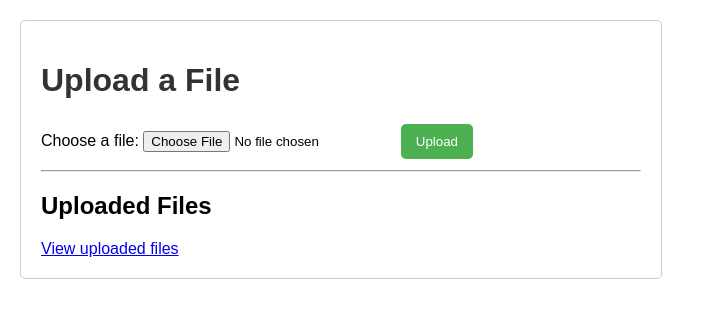
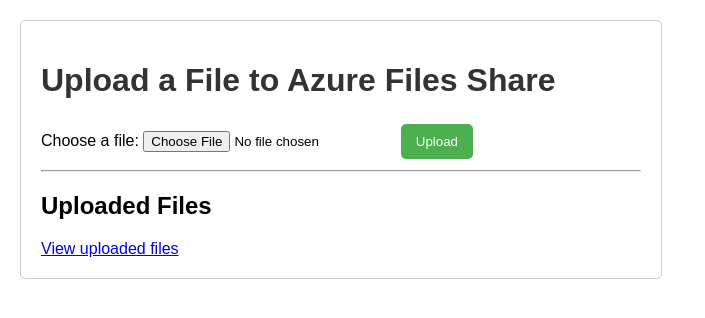
Before and after one commit to supriyameruva/flask001, a Flask app: page /upload in a window 1280 px wide. Shown: the top 318 px of the page, without its empty margins (0-705 px from the left). Run offline with Flask 3, Linux system fonts and the light colour scheme.

Commit message:
FINAL002

```diff
--- a/app.py
+++ b/app.py
@@ -1,41 +1,118 @@
-from flask import Flask, render_template, request, redirect, url_for, session
+from flask import Flask, render_template, request, redirect, url_for, session, send_file
+from werkzeug.utils import secure_filename
 from azure.identity import DefaultAzureCredential
 from azure.storage.blob import BlobServiceClient
+from azure.storage.fileshare import ShareServiceClient
 import os
 
 app = Flask(__name__)
-app.secret_key = 'supersecretkey'  # Needed for sessions
+app.secret_key = os.getenv('SECRET_KEY')  # Ensure this is set in your environment
 
-# Azure Storage account URL
-account_url = "https://myflaskwebappstorage.blob.core.windows.net/"
-
-# Authenticate using managed identity with DefaultAzureCredential
-credential = DefaultAzureCredential()
-blob_service_client = BlobServiceClient(account_url=account_url, credential=credential)
+# Set the directory for the Azure Files share (this should match the mounted drive)
+AZURE_FILES_PATH = '/mnt/myfiles'  # Adjust this path based on your mounting
 
 # Set upload folder and allowed file extensions
-app.config['UPLOAD_FOLDER'] = 'uploads/'
+app.config['UPLOAD_FOLDER'] = AZURE_FILES_PATH
 app.config['ALLOWED_EXTENSIONS'] = {'png', 'jpg', 'jpeg', 'gif', 'txt', 'pdf'}
 
-# Ensure upload folder exists
-os.makedirs(app.config['UPLOAD_FOLDER'], exist_ok=True)
+# Initialize Azure Blob and File Share clients using managed identity
+credential = DefaultAzureCredential()
+blob_service_client = BlobServiceClient(account_url="https://myflaskwebappstorage.blob.core.windows.net", credential=credential)
+share_service_client = ShareServiceClient(account_url="https://myflaskwebappstorage.file.core.windows.net", credential=credential)
 
+# Home page route
 @app.route('/')
 def index():
     return render_template('index.html')
 
-@app.route('/login', methods=['GET', 'POST'])
-def login():
+# Check if a file is allowed (based on extension)
+def allowed_file(filename):
+    return '.' in filename and filename.rsplit('.', 1)[1].lower() in app.config['ALLOWED_EXTENSIONS']
+
+# File upload route (Azure Blob Storage)
+@app.route('/upload_blob', methods=['GET', 'POST'])
+def upload_blob():
+    error_message = None  # Initialize an error message variable
     if request.method == 'POST':
-        username = request.form['username']
-        password = request.form['password']
-        # Simple authentication (replace with a real user database check)
-        if username == 'admin' and password == 'password':
-            session['user'] = username
-            return redirect(url_for('index'))
-        return 'Invalid credentials'
-    return render_template('login.html')
+        file = request.files.get('file')  # Use .get() for safer access
+        if not file:
+            error_message = 'No file selected for upload.'
+        elif file and allowed_file(file.filename):
+            filename = secure_filename(file.filename)
 
+            # Upload to Azure Blob Storage
+            blob_client = blob_service_client.get_blob_client(container="uploads", blob=filename)
+            try:
+                blob_client.upload_blob(file)
+                return f"File {filename} uploaded successfully to Azure Blob Storage"
+            except Exception as e:
+                error_message = f"Failed to upload file: {e}"
+        else:
+            error_message = 'File type not allowed.'
+
+    return render_template('upload.html', error=error_message)  # Pass error message to the template
+
+# File upload route (Azure Files share)
+@app.route('/upload', methods=['GET', 'POST'])
+def upload():
+    error_message = None  # Initialize an error message variable
+    if request.method == 'POST':
+        file = request.files.get('file')  # Use .get() for safer access
+        if not file:
+            error_message = 'No file selected for upload.'
+        elif file and allowed_file(file.filename):
+            filename = secure_filename(file.filename)
+            file_path = os.path.join(app.config['UPLOAD_FOLDER'], filename)
+            # Check for file existence and handle duplicates
+            if os.path.exists(file_path):
+                error_message = f'File {filename} already exists. Please rename it and try again.'
+            else:
+                file.save(file_path)  # Save to Azure Files share
+                return f"File {filename} uploaded successfully to Azure Files share"
+        else:
+            error_message = 'File type not allowed.'
+
+    return render_template('upload.html', error=error_message)  # Pass error message to the template
+
+# List all files in Azure Blob Storage
+@app.route('/list_blobs')
+def list_blobs():
+    try:
+        container_client = blob_service_client.get_container_client("uploads")
+        blob_list = container_client.list_blobs()
+        return render_template('list.html', files=[blob.name for blob in blob_list])
+    except Exception as e:
+        return f"Failed to list blobs: {e}"
+
+# List all files in Azure Files share
+@app.route('/list')
+def list_files():
+    try:
+        files = os.listdir(app.config['UPLOAD_FOLDER'])  # List files in the mounted share
+        return render_template('list.html', files=files)
+    except Exception as e:
+        return f"Failed to list files: {e}"
+
+# Download a file from Azure Blob Storage
+@app.route('/download_blob/<filename>')
+def download_blob(filename):
+    try:
+        blob_client = blob_service_client.get_blob_client(container="uploads", blob=filename)
+        blob_data = blob_client.download_blob()
+        return send_file(blob_data.readall(), as_attachment=True, attachment_filename=filename)
+    except Exception as e:
+        return f"Error downloading blob: {e}"
+
+# Download a file from Azure Files share
+@app.route('/download/<filename>')
+def download_file(filename):
+    try:
+        file_path = os.path.join(app.config['UPLOAD_FOLDER'], filename)
+        return send_file(file_path, as_attachment=True)
+    except Exception as e:
+        return f"Error downloading file: {e}"
+
+# Data submission form route (optional)
 @app.route('/data', methods=['GET', 'POST'])
 def data():
     if request.method == 'POST':
@@ -44,21 +121,5 @@
         return f"Name: {name}, Email: {email}"
     return render_template('data.html')
 
-def allowed_file(filename):
-    return '.' in filename and filename.rsplit('.', 1)[1].lower() in app.config['ALLOWED_EXTENSIONS']
-
-@app.route('/upload', methods=['GET', 'POST'])
-def upload():
-    if request.method == 'POST':
-        file = request.files['file']
-        if file and allowed_file(file.filename):
-            # Upload to Azure Blob Storage using managed identity
-            blob_client = blob_service_client.get_blob_client(container='uploads', blob=file.filename)
-            blob_client.upload_blob(file, overwrite=True)  # Use overwrite=True to replace existing blobs
-
-            return f"File {file.filename} uploaded successfully to Azure Blob Storage"
-        return 'File not allowed'
-    return render_template('upload.html')
-
 if __name__ == '__main__':
     app.run(debug=True)
--- a/requirements.txt
+++ b/requirements.txt
@@ -3,3 +3,4 @@
 azure-storage-blob==12.17.0
 python-dotenv==1.0.0
 azure-identity
+azure-storage-file-share
--- a/templates/upload.html
+++ b/templates/upload.html
@@ -30,26 +30,36 @@
         button:hover {
             background-color: #45a049;
         }
+        .error-message {
+            color: red;
+            margin-top: 10px;
+        }
+        .success-message {
+            color: green;
+            margin-top: 10px;
+        }
     </style>
 </head>
 <body>
-    <h1>Upload a File</h1>
+    <h1>Upload a File to Azure Files Share</h1>
     <form method="POST" enctype="multipart/form-data" action="{{ url_for('upload') }}">
         <label for="file">Choose a file:</label>
         <input type="file" name="file" id="file" required>
         <button type="submit">Upload</button>
     </form>
 
+    <!-- Display error or success messages -->
     {% if error %}
-    <p style="color:red;">{{ error }}</p>
+    <p class="error-message">{{ error }}</p>
     {% endif %}
 
     {% if success %}
-    <p style="color:green;">{{ success }}</p>
+    <p class="success-message">{{ success }}</p>
     {% endif %}
 
     <hr>
     <h2>Uploaded Files</h2>
+    <!-- Link to list the uploaded files in Azure Files share -->
     <a href="{{ url_for('list_files') }}">View uploaded files</a>
 </body>
 </html>
```
Also changed, not shown: 1 other file.
